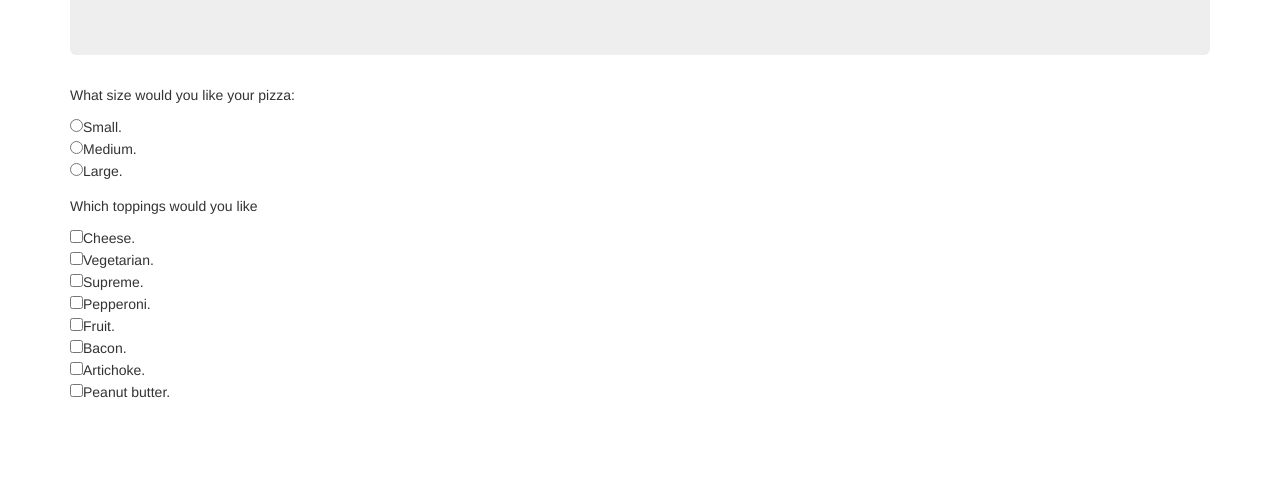
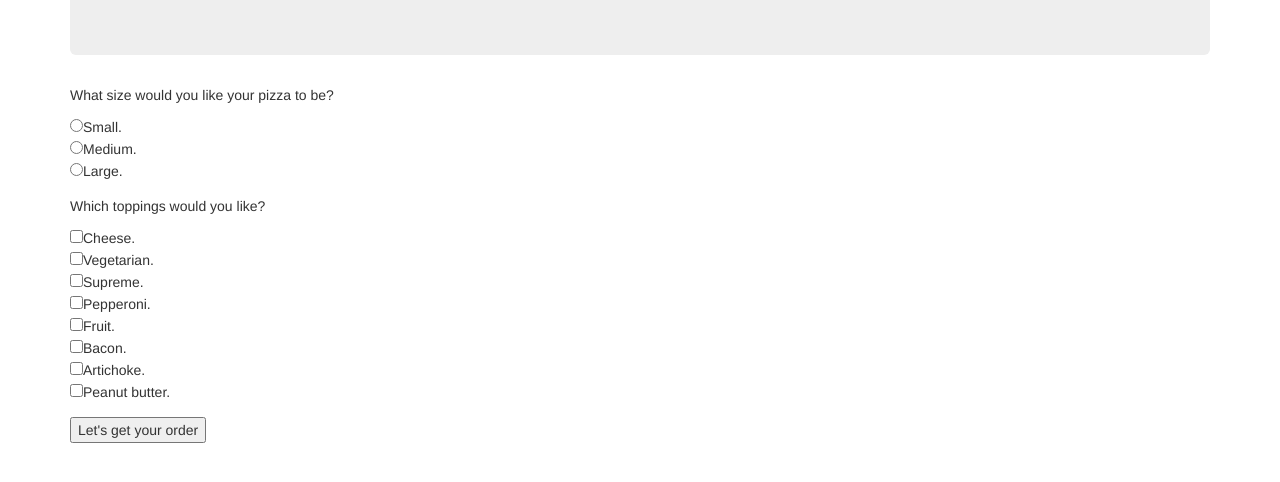
Before and after one commit to ldonald067/Pizza, a plain HTML site: page index.html in a window 1280 px wide. Shown: the part 104-586 px from the top of the page. Drawn offline with Linux system fonts and the light colour scheme.

Commit message:
Add button to submit a order and responses ID to display the order

```diff
--- a/index.html
+++ b/index.html
@@ -14,13 +14,13 @@
       </div>
       <form id="pizza">
         <div class="form-group">
-          <p>What size would you like your pizza:</p>
+          <p>What size would you like your pizza to be?</p>
           <input type="radio" name="size" value="Small">Small.<br>
           <input type="radio" name="size" value="Medium">Medium.<br>
           <input type="radio" name="size" value="Large">Large.<br>
         </div>
         <div class="form-group">
-          <p>Which toppings would you like</p>
+          <p>Which toppings would you like?</p>
           <input type="checkbox" name="toppings" value="Cheese">Cheese.<br>
           <input type="checkbox" name="toppings" value="Vegetarian">Vegetarian.<br>
           <input type="checkbox" name="toppings" value="Supreme">Supreme.<br>
@@ -30,3 +30,10 @@
           <input type="checkbox" name="toppings" value="Artichoke">Artichoke.<br>
           <input type="checkbox" name="toppings" value="Peanut Butter">Peanut butter.<br>
         </div>
+        <button type="submit">Let's get your order</button>
+      </form>
+        <ul id="responses">
+        </ul>
+    </div>
+  </body>
+</html>
```
